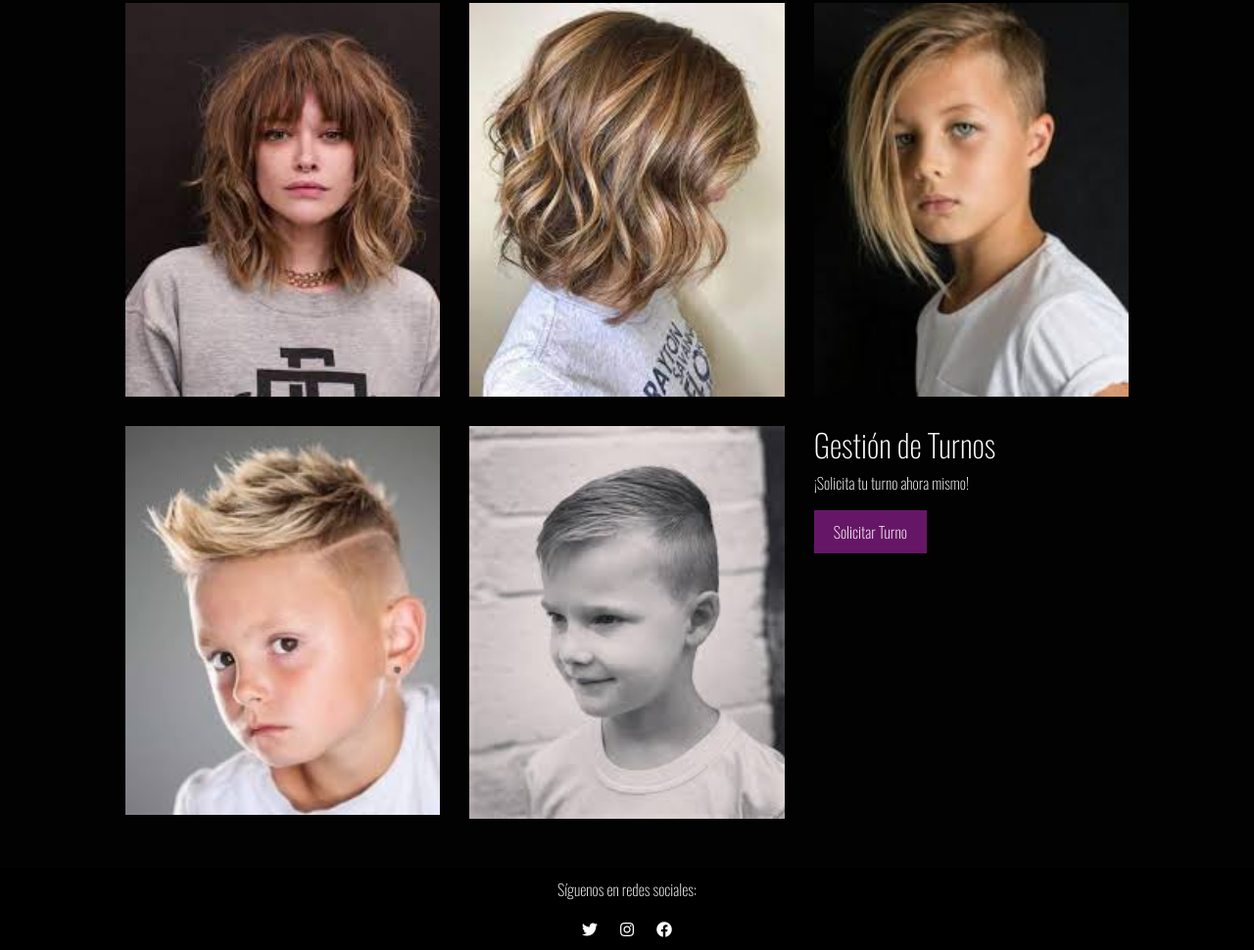
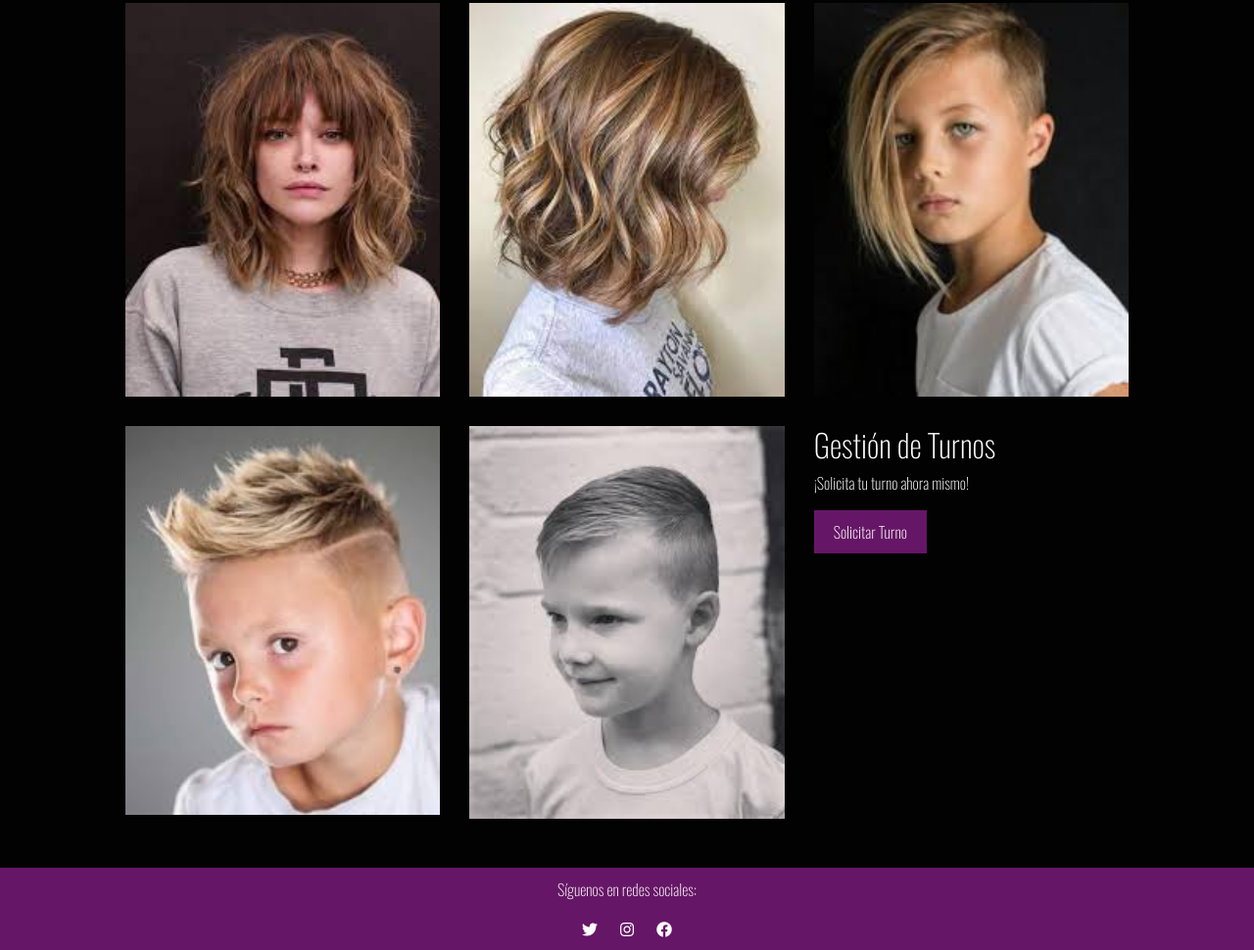
Before and after one commit to Paorome/MDP_programa, a plain HTML site: page index.html in a window 1280 px wide. Shown: the part 1301-2271 px from the top of the page at 98% size. Drawn offline with nearby package versions, Linux system fonts and the light colour scheme.

Commit message:
background footer.

```diff
--- a/styles.css
+++ b/styles.css
@@ -211,7 +211,7 @@ section button {
 
 /* Estilo para el pie de página */
 footer {
-  background-color: black;
+  background-color:rgb(102, 22, 102);
   color: white;
   text-align: center;
   padding: 10px;
```
